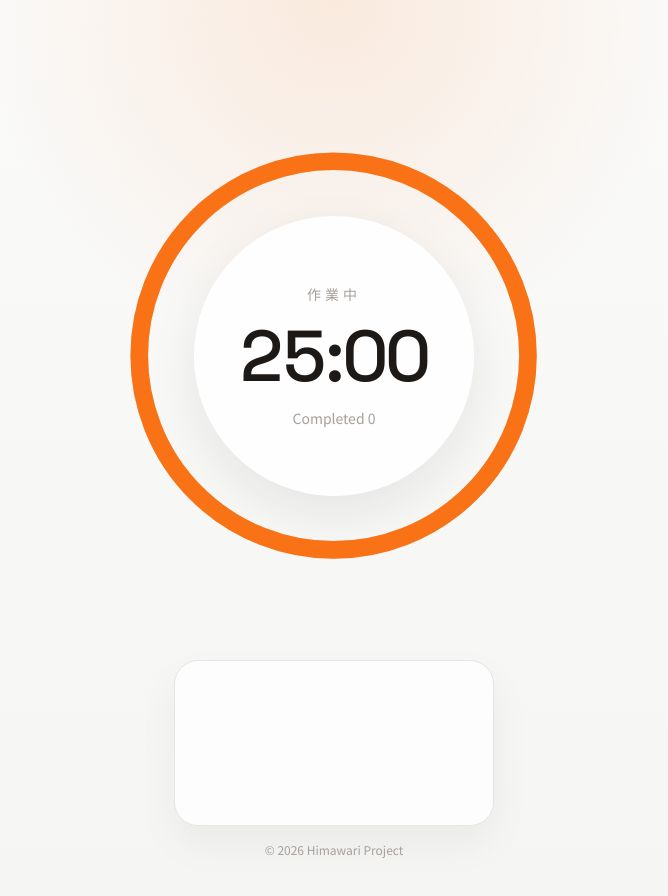
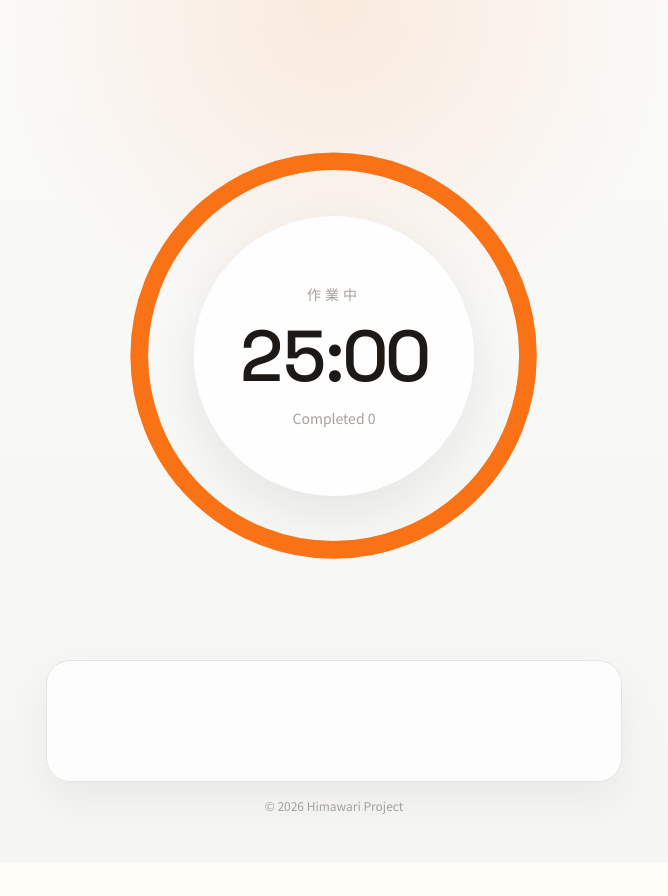
Before and after one commit to at-himawari/pomodoro, a React (Vite) app: page / in a window 1280 px wide. Shown: the top 896 px of the page, without its empty margins (306-974 px from the left). After the commit the page ends 862 px from the top, so only its background shows below. Built offline with nearby package versions, Linux system fonts and the light colour scheme.

Commit message:
Google Ads 修正

```diff
--- a/src/App.jsx
+++ b/src/App.jsx
@@ -57,10 +57,10 @@ function AdBanner() {
   }, [])
 
   return (
-    <div className="mx-auto mt-6 w-full max-w-[320px] rounded-[1.5rem] border border-stone-200 bg-white/80 p-3 shadow-[0_18px_40px_rgba(28,25,23,0.05)]">
+    <div className="mx-auto mt-6 w-full max-w-xl rounded-[1.5rem] border border-stone-200 bg-white/80 p-3 shadow-[0_18px_40px_rgba(28,25,23,0.05)]">
       <ins
         className="adsbygoogle"
-        style={{ display: 'block', minHeight: '140px', maxHeight: '200px', overflow: 'hidden' }}
+        style={{ display: 'block', minHeight: '96px', maxHeight: '140px', overflow: 'hidden' }}
         data-ad-client="ca-pub-6651283997191475"
         data-ad-slot="4759075102"
         data-ad-format="auto"
```
